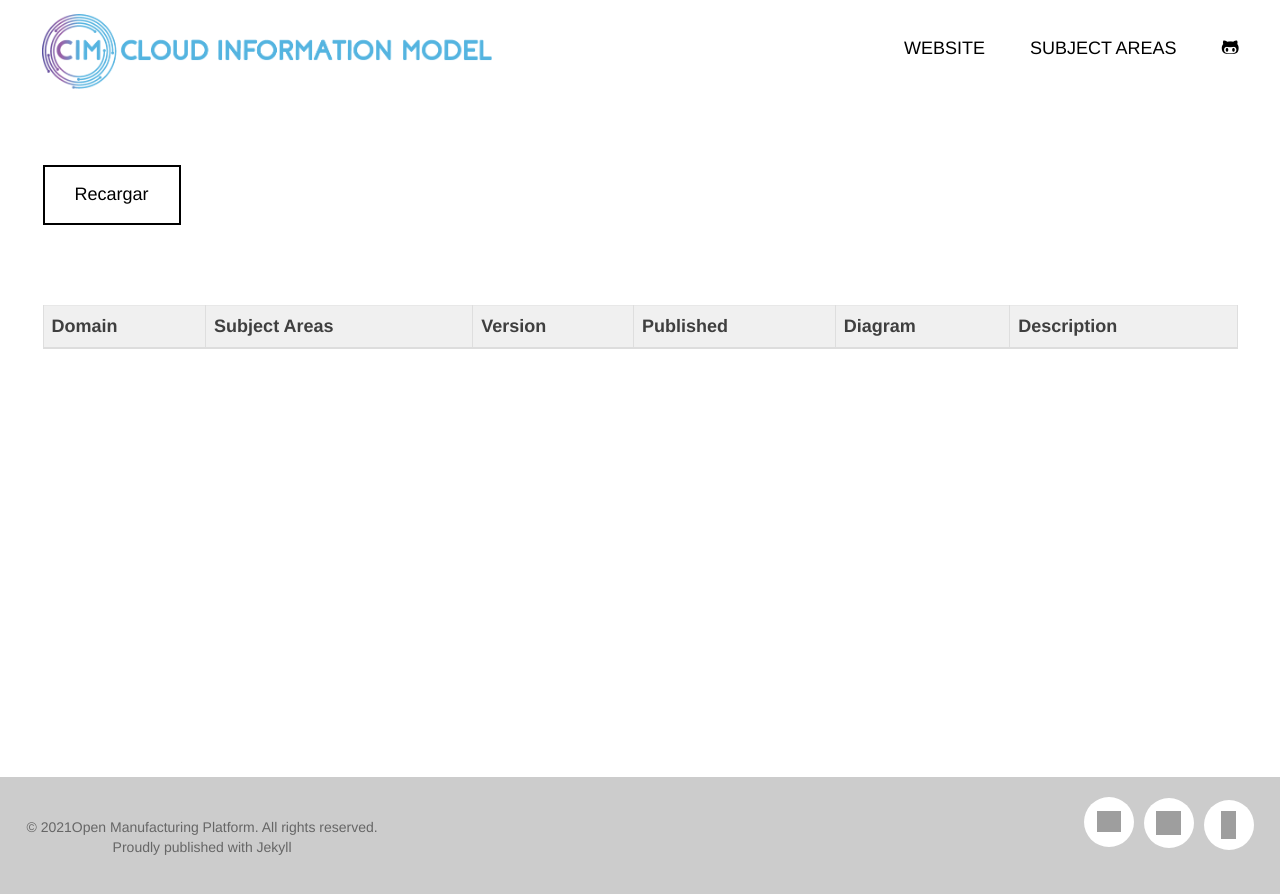
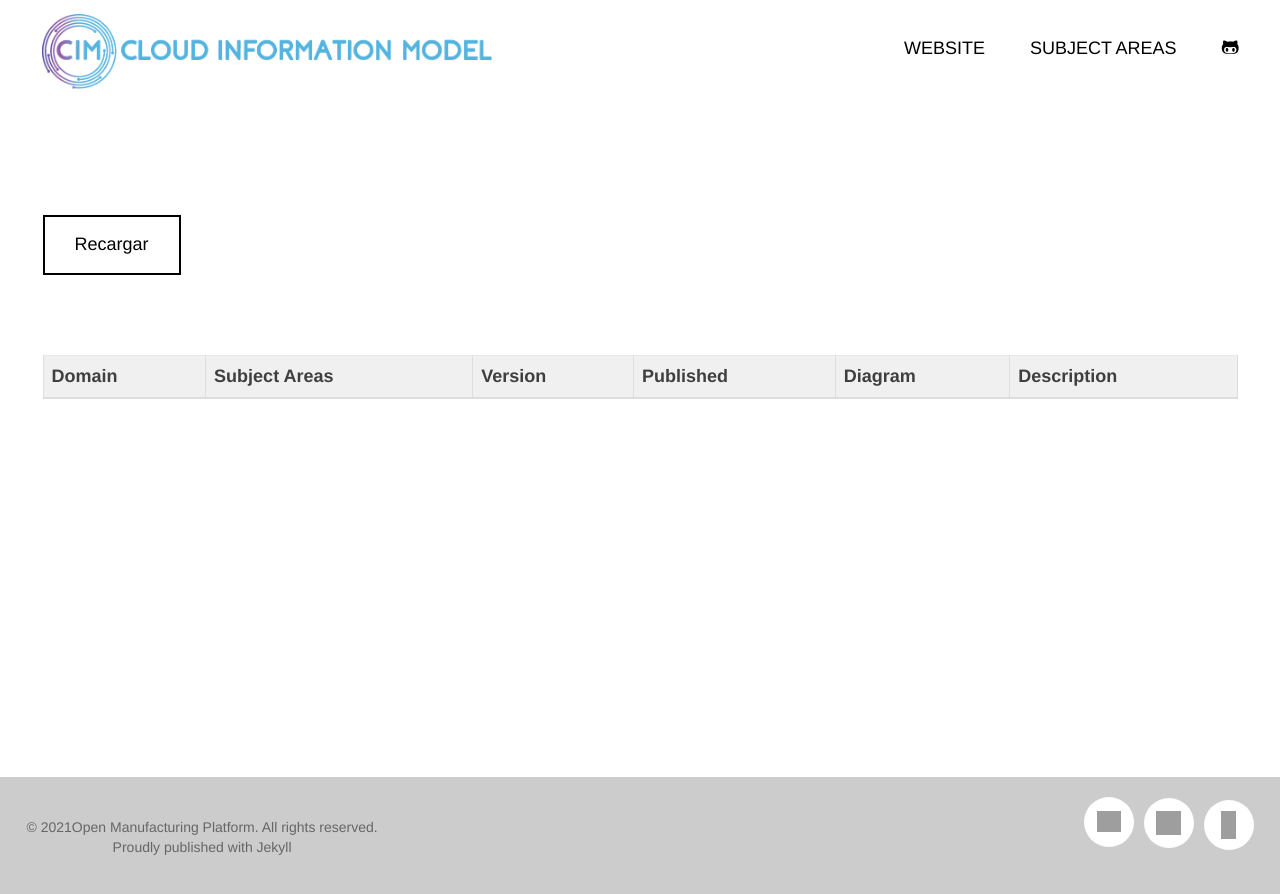
Before and after one commit to standards-hub/cim_github_pages, a Jekyll site: the page built from table.markdown, in a window 1280 px wide. Shown: the top 894 px of the page. Built offline with Jekyll 4.4.1, drawn with Linux system fonts in a browser that asks for light colours; nearby versions of some CDN libraries; some web fonts are replaced; grey boxes are pictures that could not be loaded.

Commit message:
Update post.html

```diff
--- a/_layouts/post.html
+++ b/_layouts/post.html
@@ -61,7 +61,7 @@ layout: default
 <div class="home">
   <div class="tier">
     <div class="container">
-        <button type="button" class="btn btn-primary" id="boton" >Recargar</button>
+        <button type="button" class="btn btn-primary" id="boton" style="margin-top: 50px;">Recargar</button>
         <table class="table">
             <thead>
               <tr>
```
